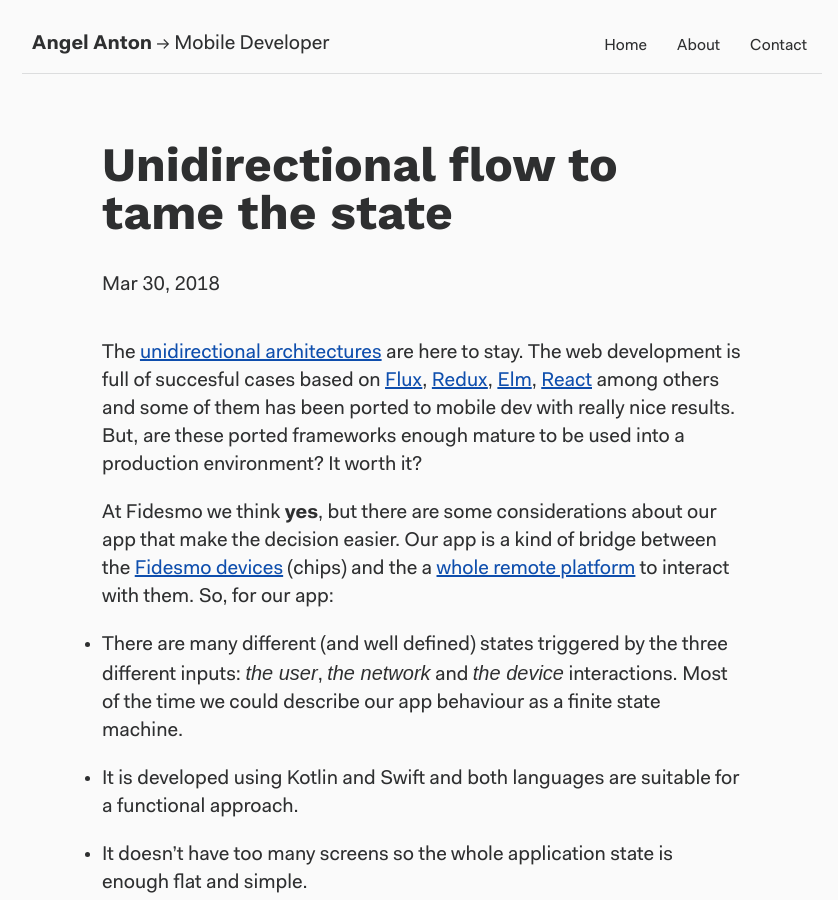
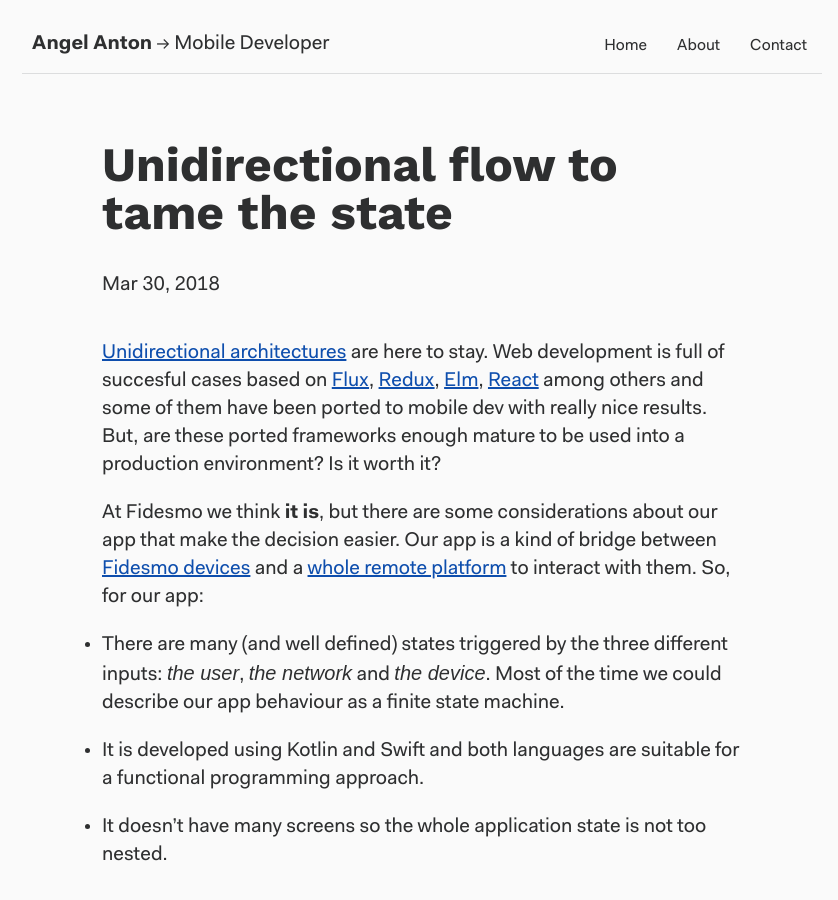
Before and after one commit to monday8am/monday8am.github.io, a Jekyll site: the page built from _posts/2018-03-30-unidirectional.md, in a window 1280 px wide and 900 px high. Shown: the whole window, without its empty margins (218-1056 px from the left). Built offline with Jekyll 4.4.1, drawn with Linux system fonts in a browser that asks for light colours; some web fonts are replaced; some of the changed text lies outside the part shown.

Commit message:
Fix typos in unidirectional flow post.

```diff
--- a/_posts/2018-03-30-unidirectional.md
+++ b/_posts/2018-03-30-unidirectional.md
@@ -5,15 +5,15 @@ date:   2018-03-30 09:30:01 +0200
 categories: blog
 ---
 
-The [unidirectional architectures](https://staltz.com/unidirectional-user-interface-architectures.html) are here to stay. The web development is full of succesful cases based on [Flux](https://facebook.github.io/flux/), [Redux](https://redux.js.org/), [Elm](http://elm-lang.org/), [React](https://reactjs.org/) among others and some of them has been ported to mobile dev with really nice results. But, are these ported frameworks enough mature to be used into a production environment? It worth it?
+[Unidirectional architectures](https://staltz.com/unidirectional-user-interface-architectures.html) are here to stay. Web development is full of succesful cases based on [Flux](https://facebook.github.io/flux/), [Redux](https://redux.js.org/), [Elm](http://elm-lang.org/), [React](https://reactjs.org/) among others and some of them have been ported to mobile dev with really nice results. But, are these ported frameworks enough mature to be used into a production environment? Is it worth it?
 
-At Fidesmo we think **yes**, but there are some considerations about our app that make the decision easier. Our app is a kind of bridge between the [Fidesmo devices](https://developer.fidesmo.com/javacard) (chips) and the a [whole remote platform](https://developer.fidesmo.com/architecture) to interact with them. So, for our app:
+At Fidesmo we think **it is**, but there are some considerations about our app that make the decision easier. Our app is a kind of bridge between [Fidesmo devices](https://developer.fidesmo.com/javacard) and a [whole remote platform](https://developer.fidesmo.com/architecture) to interact with them. So, for our app:
 
-- There are many different (and well defined) states triggered by the three different inputs: *the user*, *the network* and *the device* interactions. Most of the time we could describe our app behaviour as a finite state machine.
+- There are many (and well defined) states triggered by the three different inputs: *the user*, *the network* and *the device*. Most of the time we could describe our app behaviour as a finite state machine.
 
-- It is developed using Kotlin and Swift and both languages are suitable for a functional approach.
+- It is developed using Kotlin and Swift and both languages are suitable for a functional programming approach.
 
-- It doesn't have too many screens so the whole application state is enough flat and simple.
+- It doesn't have many screens so the whole application state is not too nested.
 
 ### Framework
 
```
Also changed, not shown: other parts of _posts/2018-03-30-unidirectional.md (+2 -2 lines).
